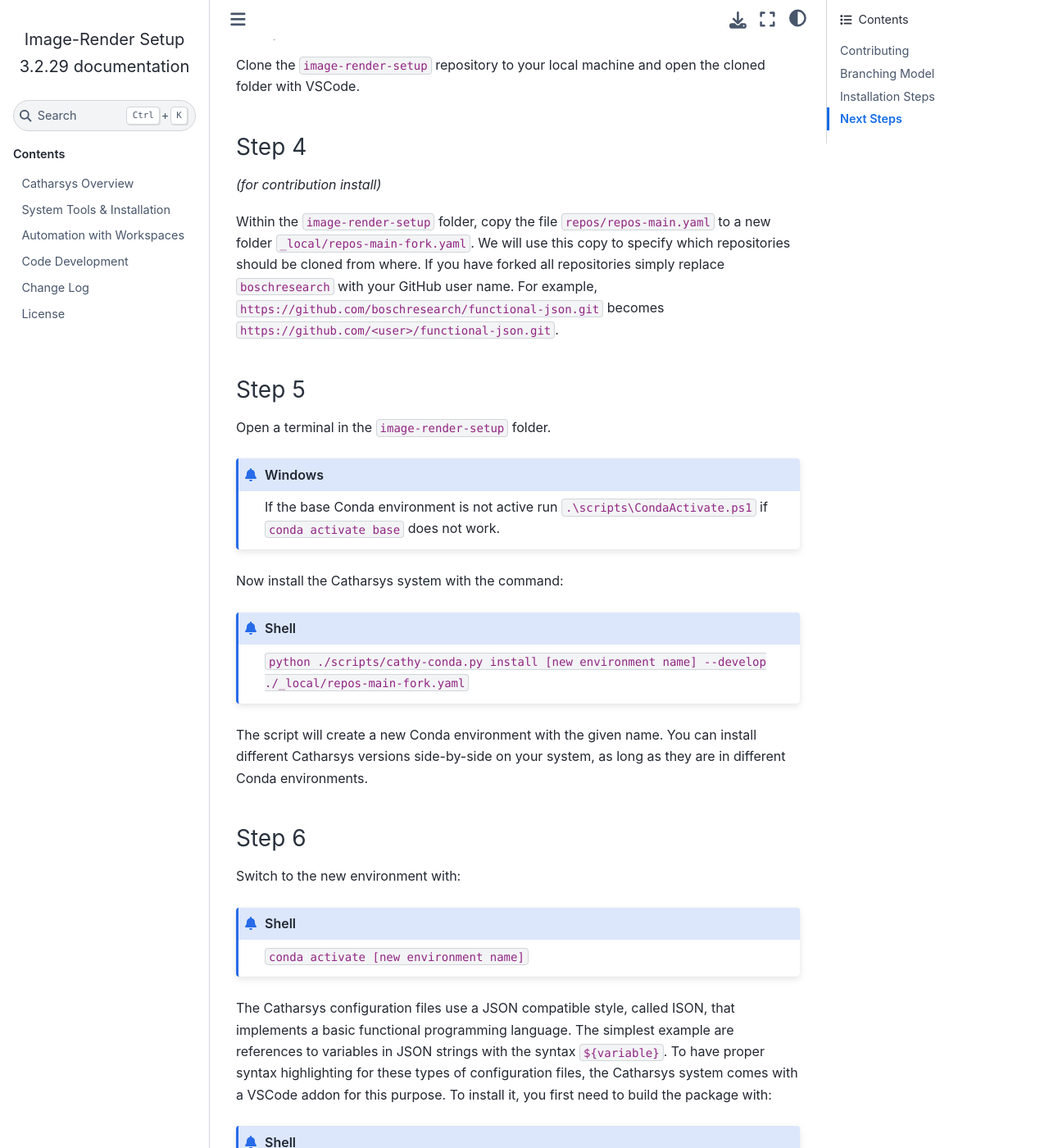
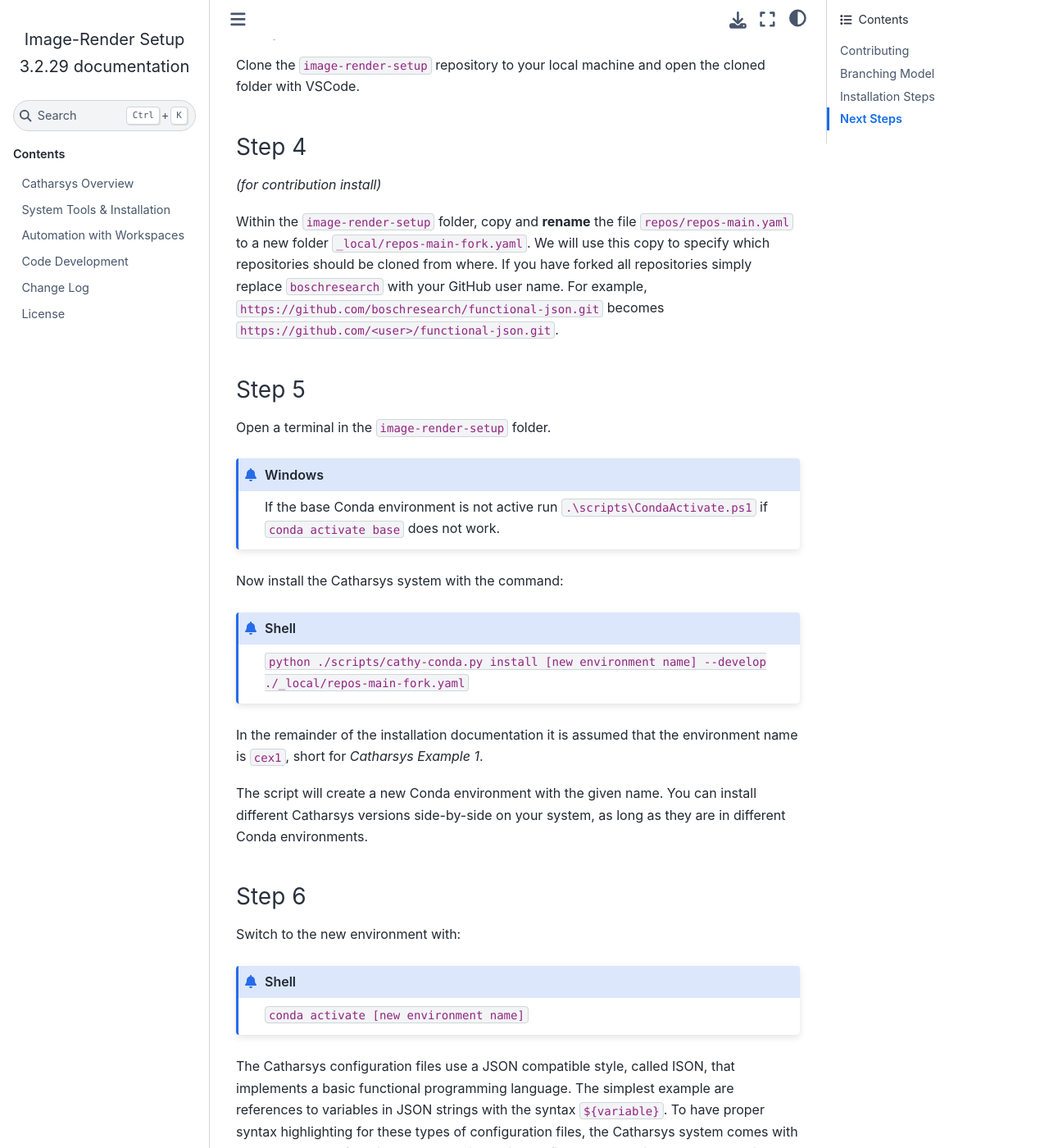
Before and after one commit to boschresearch/image-render-setup, a Sphinx documentation site: the page built from docs/source/install_development.md, in a window 1280 px wide and 1400 px high, scrolled down 3017 px. Shown: the whole window at 82% size. Built offline with Sphinx 7.4.7 and the Sphinx Book theme 1.1.4, drawn with Linux system fonts in a browser that asks for light colours; the version number is read from the project's files by our own code.

Commit message:
improves installation documentation
Signed-off-by: cribeul <christian.perwass@de.bosch.com>

```diff
--- a/docs/source/install_development.md
+++ b/docs/source/install_development.md
@@ -64,7 +64,7 @@ Clone the `image-render-setup` repository to your local machine and open the clo
 
 *(for contribution install)*
 
-Within the `image-render-setup` folder, copy the file `repos/repos-main.yaml` to a new folder `_local/repos-main-fork.yaml`. We will use this copy to specify which repositories should be cloned from where. If you have forked all repositories simply replace `boschresearch` with your GitHub user name. For example, `https://github.com/boschresearch/functional-json.git` becomes `https://github.com/<user>/functional-json.git`.
+Within the `image-render-setup` folder, copy and **rename** the file `repos/repos-main.yaml` to a new folder `_local/repos-main-fork.yaml`. We will use this copy to specify which repositories should be cloned from where. If you have forked all repositories simply replace `boschresearch` with your GitHub user name. For example, `https://github.com/boschresearch/functional-json.git` becomes `https://github.com/<user>/functional-json.git`.
 
 ### Step 5
 
@@ -79,6 +79,8 @@ Now install the Catharsys system with the command:
 :::{admonition} Shell
 `python ./scripts/cathy-conda.py install [new environment name] --develop ./_local/repos-main-fork.yaml`
 :::
+
+In the remainder of the installation documentation it is assumed that the environment name is `cex1`, short for *Catharsys Example 1*.
 
 The script will create a new Conda environment with the given name. You can install different Catharsys versions side-by-side on your system, as long as they are in different Conda environments.
 
```
